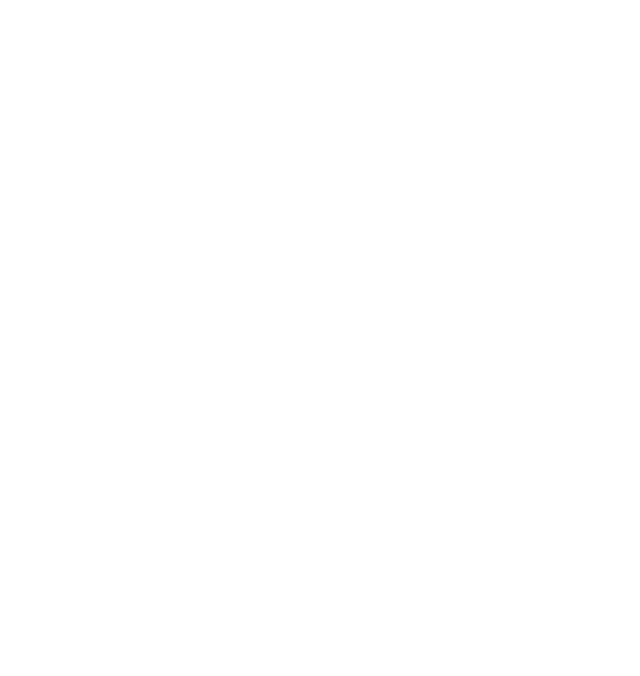
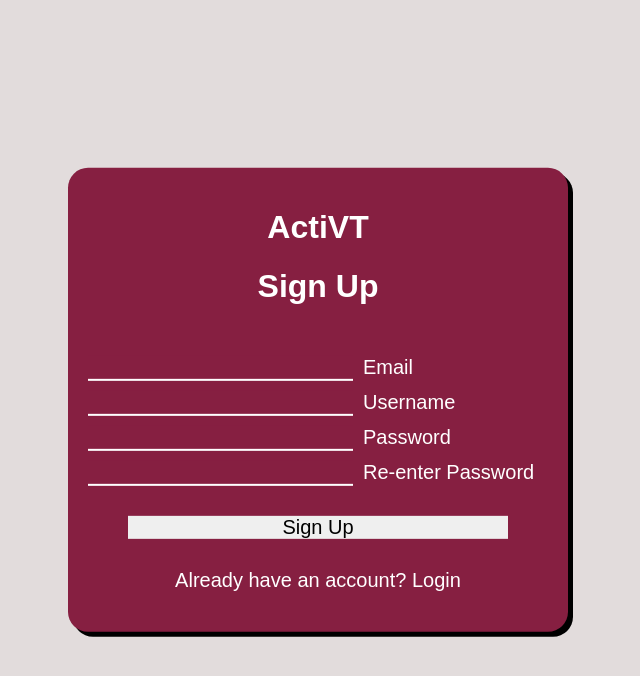
Before and after one commit to wschrant/activtdev, a Django app: page /signup in a window 1280 px wide. Before the commit the part shown is empty. Shown: the top 676 px of the page, without its empty margins (322-962 px from the left). Run offline with Django 3.2, Linux system fonts and the light colour scheme.

Commit message:
add signup function

```diff
--- a/activt/core/views.py
+++ b/activt/core/views.py
@@ -1,9 +1,41 @@
-from django.shortcuts import render
+from django.shortcuts import render, redirect
+from django.contrib.auth.models import User, auth
+from django.contrib import messages
 from django.http import HttpResponse
+from .models import Profile
 
 # Create your views here.
 def index(request):
     return render(request, 'index.html')
 
 def signup(request):
-    return render(request, 'signup.html')
+
+    if request.method == 'POST':
+        username = request.POST['username']
+        email = request.POST['email']
+        password = request.POST['password']
+        password2 = request.POST['password2']
+
+        if password == password2:
+            if User.objects.filter(email=email).exists():
+                messages.info(request, 'This email is taken')
+                return redirect('signup')
+            elif User.objects.filter(username = username).exists():
+                messages.info(request, 'Username is already taken')
+                return redirect('signup')
+            else:
+                user = User.objects.create_user(username=username,email=email,password=password)
+                user.save()
+
+                #log user in and redirect to settings page
+
+                #create a profile object for the new user
+                user_model = User.objects.get(username=username)
+                new_profile = Profile.objects.create(user=user,id_user=user_model.id)
+                new_profile.save()
+                return redirect('signup')
+        else:
+            messages.info(request, 'Passwords do not match')
+            return redirect('signup')
+    else:
+        return render(request, 'signup.html')
--- /dev/null
+++ b/activt/static/css/signup.css
@@ -0,0 +1,102 @@
+*{
+    padding: 0;
+    border: 0;
+    box-sizing: border-box;
+}
+body{
+    background-color: rgb(226, 220, 220);
+}
+.center{
+    position:absolute;
+    top:50%;
+    left:50%;
+    transform: translate(-50%,-50%);
+    width: 500px;
+    background-color: #861F41;
+    padding: 20px;
+    border-radius: 20px;
+    display: flex;
+    flex-direction: column;
+    justify-content: space-between;
+    color: #ffffff;
+    font-family: Arial, Helvetica, sans-serif;
+    text-align: center;
+    box-shadow: 5px 5px black;
+}
+.center h1{
+    text-align: center;
+}
+.txt_field{
+    text-align: center;
+    display: flex;
+    justify-content: left;
+    gap: 10px;
+}
+.postl{
+    display: flex;
+    flex-direction: column;
+    justify-content: left;
+    gap: 10px;
+    font-size: 20px;
+
+}
+input[type=username]{
+    border: none;
+    border-bottom: 2px solid white;
+    background-color: #861F41;
+    font-size: 20px;
+    color: #ffffff;
+}
+input[type=password]{
+    border: none;
+    border-bottom: 2px solid white;
+    background-color: #861F41;
+    input-security: auto;
+    font-size: 20px;
+    color: white;
+}
+input[type=submit]{
+    color: black;
+    width: 100px;
+}
+input[type=email]{
+    border: none;
+    border-bottom: 2px solid white;
+    background-color: #861F41;
+    font-size: 20px;
+    color: #ffffff;
+}
+.headerl{
+    padding-bottom: 30px;
+}
+.pass{
+    text-align: center;
+
+}
+input[type=submit]{
+    align-self: center;
+    font-size: 20px;
+    margin-top: 20px;
+    width: 380px;
+}
+.signup_link{
+    text-align: center;
+}
+.center i{
+    margin-left: 10px;
+    cursor: pointer;
+    width: 30px;
+}
+.headlogin{
+    cursor: pointer;
+}
+a{
+    text-decoration: none;
+    color: white;
+}
+a:hover{
+    color: #828181;
+}
+h5{
+    color: white;
+}
--- a/activt/template/index.html
+++ b/activt/template/index.html
@@ -21,6 +21,7 @@
                     <li><a href="#">Events</a></li>
                     <li><a href="#">About</a></li>
                     <li><a href="../activt/pages/profile.html">Profile</a></li>
+                    ,<li><a href="signup.html">Sign Up</a></li>
                     <li class="headlogin" onclick="openlogin()">Login</li>
                 </ul>
             </nav>
--- a/activt/template/signup.html
+++ b/activt/template/signup.html
@@ -5,9 +5,55 @@
 <head>
     <meta charset="UTF-8">
     <meta name="viewport" content="width=device-width, initial-scale=1.0">
-    <title>Sign Up</title>
+    <title>Sign Up - ActiVT</title>
+    <link rel="stylesheet" href="{% static 'css/signup.css' %}">
 </head>
 <body>
+    <div class="center" id="login-box">
+        <i class="fa-solid fa-circle-xmark" onclick="closelogin()"></i>
+        <div class="headerl">
+            <h1 class="activt">ActiVT</h1>
+            <h1>Sign Up</h1>
+        </div>
 
+
+        <div>
+            {% for messages in messages %}
+            <h5>{{message}}</h5>
+            {% endfor %}
+        </div>
+
+
+
+
+        <form action = "" class="postl" method="POST">
+            {% csrf_token %}
+            <div class="txt_field">
+                <input type="email" name = "email" required>
+                <label>Email</label>
+            </div>
+            <div class="txt_field">
+                <input type="username" name = "username" required>
+                <label>Username</label>
+            </div>
+            <div class="txt_field">
+                <input type="password" name = "password" required>
+                <label>Password</label>
+            </div>
+            <div class="txt_field">
+                <input type="password" name = "password2" required>
+                <label>Re-enter Password</label>
+            </div>
+            <input type="submit" value="Sign Up">
+            <div class="login_link">
+                <p>Already have an account? <a href="#">Login</a></p>
+            </div>
+        </form>
+
+
+
+
+
+    </div>
 </body>
 </html>
```
Also changed, not shown: activt/db.sqlite3.
